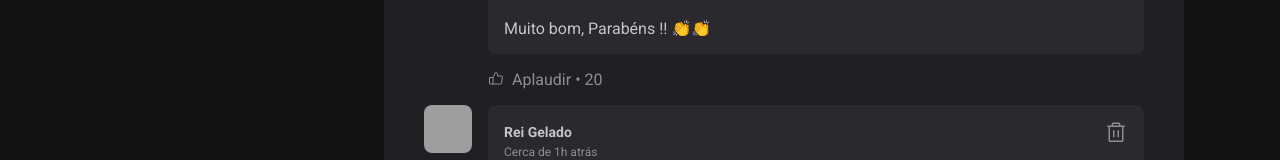
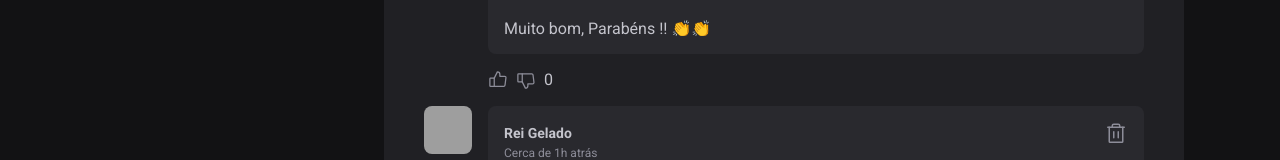
Before and after one commit to klenivingeri/01-fundamentos-reactjs-2023, a React (Vite) app: page / in a window 1280 px wide. Shown: the part 633-793 px from the top of the page. Built offline with nearby package versions, Linux system fonts and the light colour scheme; grey boxes are pictures that could not be loaded.

Commit message:
chore: interacting with likes in comments

```diff
--- a/src/component/Comment.jsx
+++ b/src/component/Comment.jsx
@@ -1,8 +1,18 @@
-import { ThumbsUp, Trash } from 'phosphor-react'
+import { ThumbsUp, ThumbsDown, Trash } from 'phosphor-react'
 import styles from './Comment.module.css'
 import { Avatar } from './Avatar'
+import { useState } from 'react'
 
 export function Comment({id, src, name, comment, onDeleteComment}) {
+    const [likeCount, setLikeCount ] = useState(0)
+
+    const handleThumbsUpComment = () => {
+        setLikeCount(likeCount+1)
+    }
+    const handleThumbsDownComment = () => {
+        setLikeCount(likeCount-1)
+    }
+
     const handleDeleteComment = () => {
         onDeleteComment(id)
     }
@@ -27,10 +37,13 @@ export function Comment({id, src, name, comment, onDeleteComment}) {
                     <p>{comment}</p>
                 </div>
                 <footer>
-                    <button>
-                    <ThumbsUp />
-                    Aplaudir <span>20</span>
+                    <button className={styles.thumbsUp} onClick={handleThumbsUpComment}>
+                        <ThumbsUp size={20} />
                     </button>
+                    <button className={styles.thumbsDown} onClick={handleThumbsDownComment}>
+                        <ThumbsDown size={20} />
+                    </button>
+                    <span>{likeCount}</span>
                 </footer>
             </div>
         </div>
--- a/src/component/Comment.module.css
+++ b/src/component/Comment.module.css
@@ -58,6 +58,16 @@
 
 .commentBox footer {
     margin-top: 1rem;
+    display: flex;
+}
+
+.commentBox footer button:focus {
+    outline: transparent;
+    box-shadow: none;
+}
+
+.commentBox footer .thumbsDown:hover {
+    color: var(--red-500)
 }
 
 .commentBox footer button {
--- a/src/global.css
+++ b/src/global.css
@@ -18,6 +18,7 @@
   outline: transparent;
   box-shadow: 0 0 0 2px var(--green-500);
 }
+
 * {
   margin: 0;
   padding: 0;
```
Also changed, not shown: 1 other file (tests, documents, lock files or other folders).
